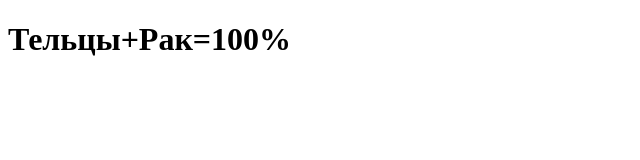
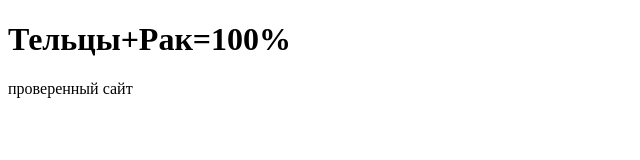
Before and after one commit to NurbekUmirbek/goroskop, a plain HTML site: page siteee.html in a window 1280 px wide. Shown: the whole page, without its empty margins (0-640 px from the left). Drawn offline with Linux system fonts and the light colour scheme.

Commit message:
Update siteee.html

```diff
--- a/siteee.html
+++ b/siteee.html
@@ -6,5 +6,6 @@
 </head>
 <body>
 <h1>Тельцы+Рак=100%</h1>
+	<p>проверенный сайт</p>
 </body>
 </html>
```
